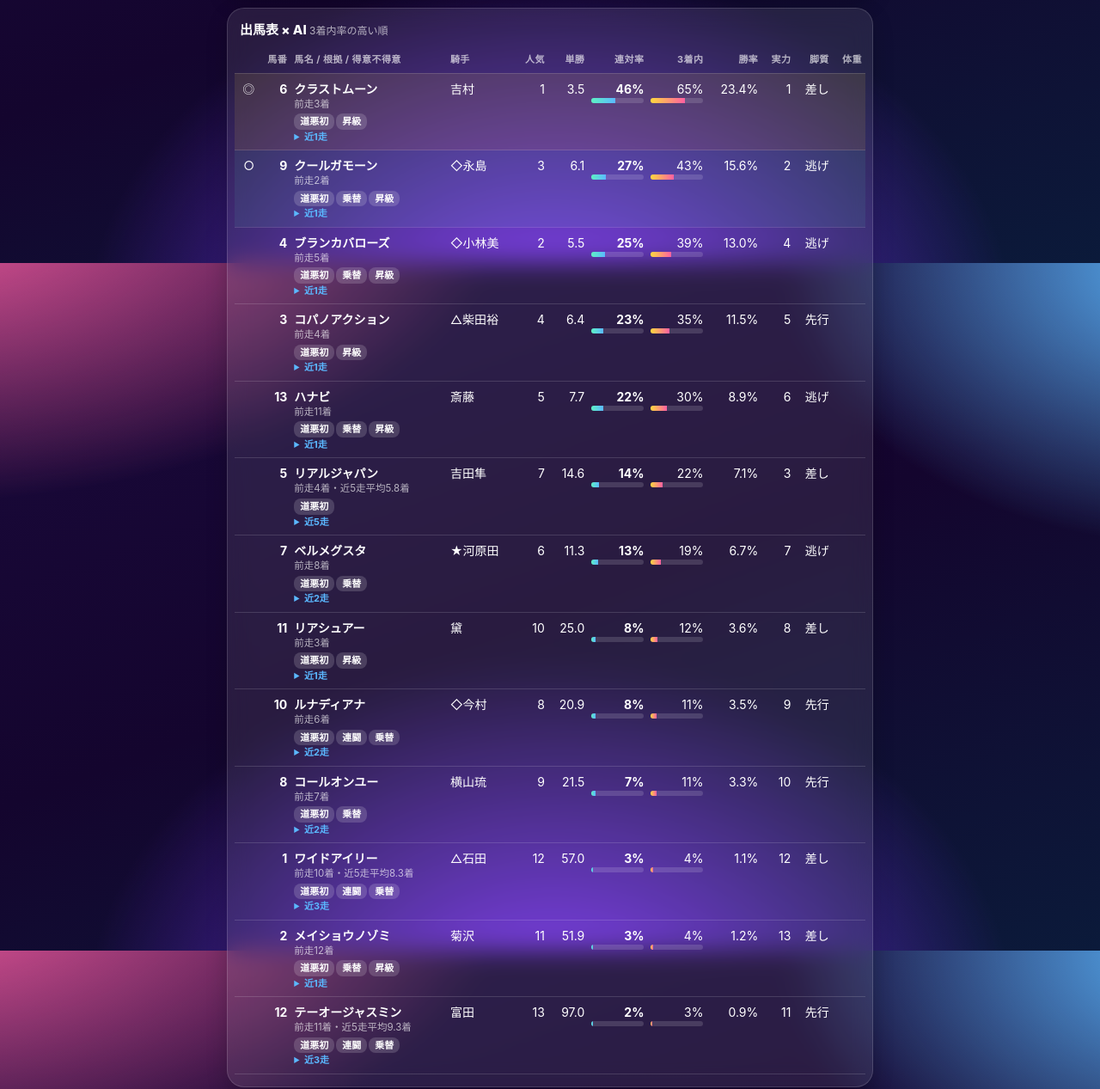
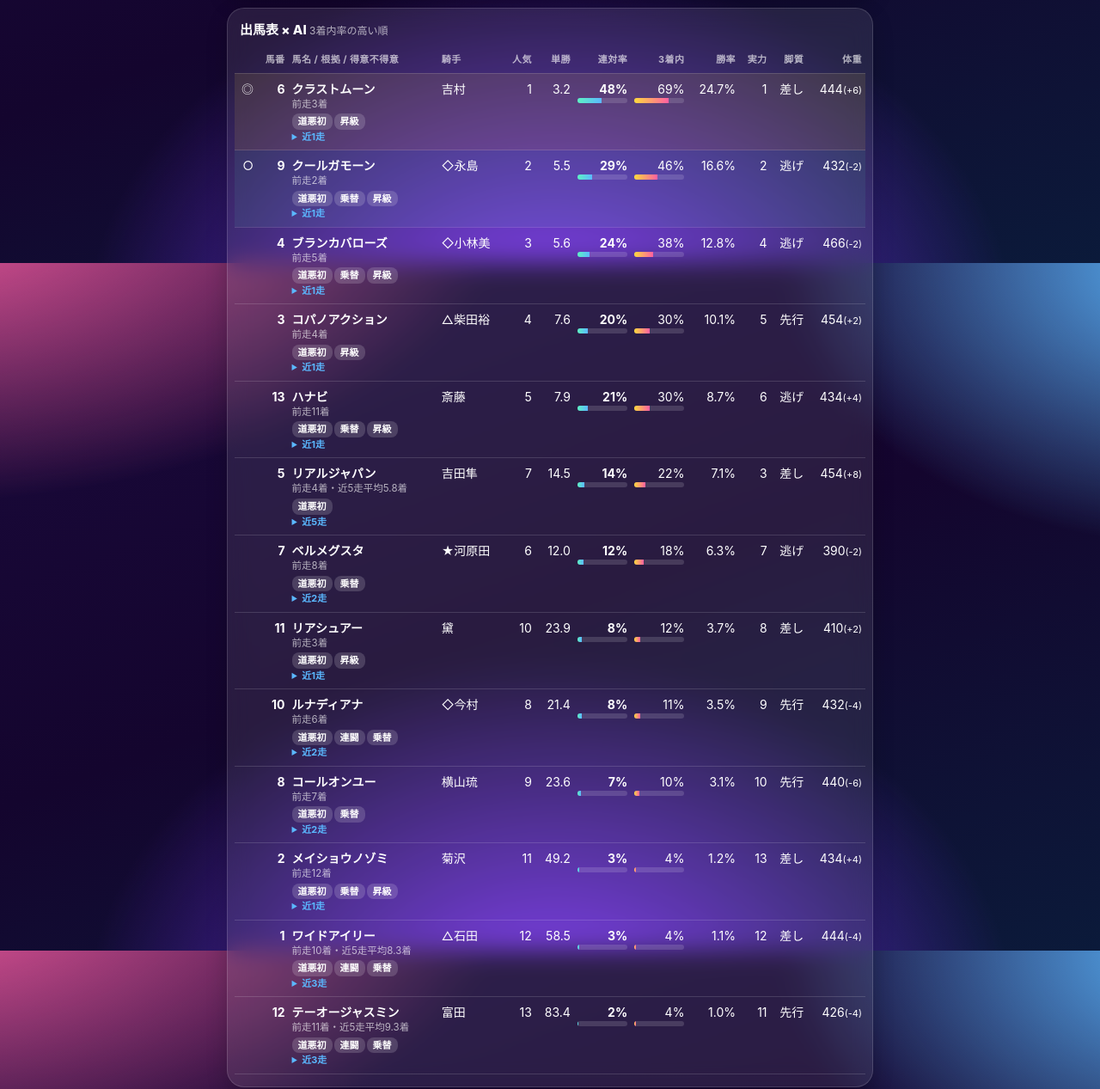
Before and after one commit to shunchan330/keiba-ai, a plain HTML site: page race_202604040401.html in a window 1280 px wide. Shown: the part 1294-2561 px from the top of the page at 86% size. Drawn offline with Linux system fonts and the light colour scheme.

Commit message:
2026-10-25 直前更新

```diff
--- a/race_202604040401.html
+++ b/race_202604040401.html
@@ -70,18 +70,18 @@ background:linear-gradient(135deg,rgba(255,217,61,.32),rgba(255,95,162,.22) 55%,
 
 
 <div class=hero style="margin-top:12px">
-<div class="box axis"><div class=lab>◎ 軸馬(3着内率)</div><div class=nm>6 クラストムーン</div><div class=num>65%</div><div class=mute style="font-size:12px">連対46% 勝率23% ・単勝3.5</div><div style="margin-top:4px"><span class="tag ">道悪初</span><span class="tag ">昇級</span></div></div>
-<div class="box partner"><div class=lab>○ 連対候補</div><div class=nm>9 クールガモーン</div><div class=num>27%</div><div class=mute style="font-size:12px">3着内43% 勝率16% ・単勝6.1</div><div style="margin-top:4px"><span class="tag ">道悪初</span><span class="tag ">乗替</span><span class="tag ">昇級</span></div></div>
+<div class="box axis"><div class=lab>◎ 軸馬(3着内率)</div><div class=nm>6 クラストムーン</div><div class=num>69%</div><div class=mute style="font-size:12px">連対48% 勝率25% ・単勝3.2</div><div style="margin-top:4px"><span class="tag ">道悪初</span><span class="tag ">昇級</span></div></div>
+<div class="box partner"><div class=lab>○ 連対候補</div><div class=nm>9 クールガモーン</div><div class=num>29%</div><div class=mute style="font-size:12px">3着内46% 勝率17% ・単勝5.5</div><div style="margin-top:4px"><span class="tag ">道悪初</span><span class="tag ">乗替</span><span class="tag ">昇級</span></div></div>
 </div>
-<div class=mute style="font-size:12px;margin-top:8px">予想 10-25 08:32 / オッズ 08:32</div></div>
-<div class=card><h2>⏱ 直前の再評価</h2><div class="ev warn"><span class=k>馬場</span>馬場 <b class=hl>未発表 → 重</b>。道悪実績: 1 ワイドアイリー道悪初、2 メイショウノゾミ道悪初、3 コパノアクション道悪初、4 ブランカバローズ道悪初、5 リアルジャパン道悪初、6 クラストムーン道悪初、7 ベルメグスタ道悪初、8 コールオンユー道悪初、9 クールガモーン道悪初、10 ルナディアナ道悪初、11 リアシュアー道悪初、12 テーオージャスミン道悪初、13 ハナビ道悪初</div><div class="ev info"><span class=k>馬体重</span>馬体重はまだ未発表(発走50分前ごろ)</div><div class="ev info"><span class=k>オッズ</span>人気の動き: 5 リアルジャパン 4→<b class=hl>7番人気</b>(下がった)、7 ベルメグスタ 10→<b class=hl>6番人気</b>(売れた)</div><div class="ev warn"><span class=k>再評価</span><span class="good">◎</span>軸 <b class=hl>6 クラストムーン</b> は変わらず(3着内 81% → <b class=hl>65%</b>)</div><div class="ev info"><span class=k>評価の上下</span>↑ 7 ベルメグスタ(+11pt)、3 コパノアクション(+11pt)  ↓ 6 クラストムーン(-16pt)、9 クールガモーン(-12pt)</div></div>
+<div class=mute style="font-size:12px;margin-top:8px">予想 10-25 09:15 / オッズ 09:15</div></div>
+<div class=card><h2>⏱ 直前の再評価</h2><div class="ev warn"><span class=k>馬場</span>馬場 <b class=hl>未発表 → 重</b>。道悪実績: 1 ワイドアイリー道悪初、2 メイショウノゾミ道悪初、3 コパノアクション道悪初、4 ブランカバローズ道悪初、5 リアルジャパン道悪初、6 クラストムーン道悪初、7 ベルメグスタ道悪初、8 コールオンユー道悪初、9 クールガモーン道悪初、10 ルナディアナ道悪初、11 リアシュアー道悪初、12 テーオージャスミン道悪初、13 ハナビ道悪初</div><div class="ev info"><span class=k>馬体重</span>馬体重はまだ未発表(発走50分前ごろ)</div><div class="ev info"><span class=k>オッズ</span>人気の動き: 5 リアルジャパン 4→<b class=hl>7番人気</b>(下がった)、7 ベルメグスタ 10→<b class=hl>6番人気</b>(売れた)</div><div class="ev warn"><span class=k>再評価</span><span class="good">◎</span>軸 <b class=hl>6 クラストムーン</b> は変わらず(3着内 81% → <b class=hl>69%</b>)</div><div class="ev info"><span class=k>評価の上下</span>↑ 7 ベルメグスタ(+10pt)、4 ブランカバローズ(+10pt)  ↓ 6 クラストムーン(-12pt)、9 クールガモーン(-9pt)</div></div>
 
 <div class="card an"><h2>🧠 AI分析</h2><h3>🎯 軸と相手</h3>
 <ul>
-<li><b class=hl><span class="good">◎</span>軸 6 クラストムーン</b>(3着内65%・連対46%・吉村): 前走3着 / 道悪初 昇級</li>
-<li><b class=hl>○相手 9 クールガモーン</b>(連対27%・3着内43%): 前走2着 / 道悪初 乗替 昇級</li>
-<li><span class="mk third">▲4</span> ブランカバローズ(3着内39%・実力4位): 前走5着</li>
-<li><span class="mk fourth">△3</span> コパノアクション(3着内35%・実力5位): 前走4着</li>
+<li><b class=hl><span class="good">◎</span>軸 6 クラストムーン</b>(3着内69%・連対48%・吉村): 前走3着 / 道悪初 昇級</li>
+<li><b class=hl>○相手 9 クールガモーン</b>(連対29%・3着内46%): 前走2着 / 道悪初 乗替 昇級</li>
+<li><span class="mk third">▲4</span> ブランカバローズ(3着内38%・実力4位): 前走5着</li>
+<li><span class="mk fourth">△3</span> コパノアクション(3着内30%・実力5位): 前走4着</li>
 <li><span class="mk fourth">△13</span> ハナビ(3着内30%・実力6位): 前走11着</li>
 <li><span class="mk fourth">△5</span> リアルジャパン(3着内22%・実力3位): 前走4着・近5走平均5.8着</li>
 </ul>
@@ -103,119 +103,119 @@ background:linear-gradient(135deg,rgba(255,217,61,.32),rgba(255,95,162,.22) 55%,
 <td>◎</td><td><b>6</b></td>
 <td class=l><b>クラストムーン</b><div class=reason>前走3着</div><div><span class="tag ">道悪初</span><span class="tag ">昇級</span></div>
 <details><summary style="font-size:11px">近1走</summary><div class=reason>26-10-12 京都2歳新馬 芝1200 12頭 <b>3着</b>(1人) 通過7-6 上り33.8<br></div></details></td>
-<td class=l>吉村</td><td>1</td><td>3.5</td>
-<td><b>46%</b><div class=bar><i style="width:46%"></i></div></td>
-<td>65%<div class="bar p"><i style="width:65%"></i></div></td>
-<td>23.4%</td><td>1</td><td>差し</td>
-<td></td>
+<td class=l>吉村</td><td>1</td><td>3.2</td>
+<td><b>48%</b><div class=bar><i style="width:48%"></i></div></td>
+<td>69%<div class="bar p"><i style="width:69%"></i></div></td>
+<td>24.7%</td><td>1</td><td>差し</td>
+<td>444<span style="font-size:11px">(+6)</span></td>
 </tr><tr class=" partner">
 <td>○</td><td><b>9</b></td>
 <td class=l><b>クールガモーン</b><div class=reason>前走2着</div><div><span class="tag ">道悪初</span><span class="tag ">乗替</span><span class="tag ">昇級</span></div>
 <details><summary style="font-size:11px">近1走</summary><div class=reason>26-10-12 京都2歳新馬 芝1200 12頭 <b>2着</b>(4人) 通過1-1 上り34.3<br></div></details></td>
-<td class=l>◇永島</td><td>3</td><td>6.1</td>
-<td><b>27%</b><div class=bar><i style="width:27%"></i></div></td>
-<td>43%<div class="bar p"><i style="width:43%"></i></div></td>
-<td>15.6%</td><td>2</td><td>逃げ</td>
-<td></td>
+<td class=l>◇永島</td><td>2</td><td>5.5</td>
+<td><b>29%</b><div class=bar><i style="width:29%"></i></div></td>
+<td>46%<div class="bar p"><i style="width:46%"></i></div></td>
+<td>16.6%</td><td>2</td><td>逃げ</td>
+<td>432<span style="font-size:11px">(-2)</span></td>
 </tr><tr class="">
 <td></td><td><b>4</b></td>
 <td class=l><b>ブランカバローズ</b><div class=reason>前走5着</div><div><span class="tag ">道悪初</span><span class="tag ">乗替</span><span class="tag ">昇級</span></div>
 <details><summary style="font-size:11px">近1走</summary><div class=reason>26-09-27 中山2歳新馬 芝1200 15頭 <b>5着</b>(6人) 通過1-1 上り36.7<br></div></details></td>
-<td class=l>◇小林美</td><td>2</td><td>5.5</td>
-<td><b>25%</b><div class=bar><i style="width:25%"></i></div></td>
-<td>39%<div class="bar p"><i style="width:39%"></i></div></td>
-<td>13.0%</td><td>4</td><td>逃げ</td>
-<td></td>
+<td class=l>◇小林美</td><td>3</td><td>5.6</td>
+<td><b>24%</b><div class=bar><i style="width:24%"></i></div></td>
+<td>38%<div class="bar p"><i style="width:38%"></i></div></td>
+<td>12.8%</td><td>4</td><td>逃げ</td>
+<td>466<span style="font-size:11px">(-2)</span></td>
 </tr><tr class="">
 <td></td><td><b>3</b></td>
 <td class=l><b>コパノアクション</b><div class=reason>前走4着</div><div><span class="tag ">道悪初</span><span class="tag ">昇級</span></div>
 <details><summary style="font-size:11px">近1走</summary><div class=reason>26-10-12 京都2歳新馬 芝1200 12頭 <b>4着</b>(10人) 通過6-4 上り34.0<br></div></details></td>
-<td class=l>△柴田裕</td><td>4</td><td>6.4</td>
-<td><b>23%</b><div class=bar><i style="width:23%"></i></div></td>
-<td>35%<div class="bar p"><i style="width:35%"></i></div></td>
-<td>11.5%</td><td>5</td><td>先行</td>
-<td></td>
+<td class=l>△柴田裕</td><td>4</td><td>7.6</td>
+<td><b>20%</b><div class=bar><i style="width:20%"></i></div></td>
+<td>30%<div class="bar p"><i style="width:30%"></i></div></td>
+<td>10.1%</td><td>5</td><td>先行</td>
+<td>454<span style="font-size:11px">(+2)</span></td>
 </tr><tr class="">
 <td></td><td><b>13</b></td>
 <td class=l><b>ハナビ</b><div class=reason>前走11着</div><div><span class="tag ">道悪初</span><span class="tag ">乗替</span><span class="tag ">昇級</span></div>
 <details><summary style="font-size:11px">近1走</summary><div class=reason>26-09-06 中山2歳新馬 芝1600 15頭 <b>11着</b>(5人) 通過2-2-2 上り37.9<br></div></details></td>
-<td class=l>斎藤</td><td>5</td><td>7.7</td>
-<td><b>22%</b><div class=bar><i style="width:22%"></i></div></td>
+<td class=l>斎藤</td><td>5</td><td>7.9</td>
+<td><b>21%</b><div class=bar><i style="width:21%"></i></div></td>
 <td>30%<div class="bar p"><i style="width:30%"></i></div></td>
-<td>8.9%</td><td>6</td><td>逃げ</td>
-<td></td>
+<td>8.7%</td><td>6</td><td>逃げ</td>
+<td>434<span style="font-size:11px">(+4)</span></td>
 </tr><tr class="">
 <td></td><td><b>5</b></td>
 <td class=l><b>リアルジャパン</b><div class=reason>前走4着・近5走平均5.8着</div><div><span class="tag ">道悪初</span></div>
 <details><summary style="font-size:11px">近5走</summary><div class=reason>26-08-16 札幌2歳未勝利 芝1200 8頭 <b>4着</b>(3人) 通過7-6 上り34.8<br>26-08-08 札幌2歳未勝利 芝1500 13頭 <b>10着</b>(6人) 通過3-2-3 上り37.1<br>26-07-19 函館2歳未勝利 芝1200 8頭 <b>3着</b>(6人) 通過8-7 上り35.8<br>26-07-05 函館2歳未勝利 芝1200 9頭 <b>4着</b>(8人) 通過7-8 上り35.4<br>26-06-21 函館2歳新馬 芝1200 10頭 <b>8着</b>(6人) 通過4-4 上り35.5<br></div></details></td>
-<td class=l>吉田隼</td><td>7</td><td>14.6</td>
+<td class=l>吉田隼</td><td>7</td><td>14.5</td>
 <td><b>14%</b><div class=bar><i style="width:14%"></i></div></td>
 <td>22%<div class="bar p"><i style="width:22%"></i></div></td>
 <td>7.1%</td><td>3</td><td>差し</td>
-<td></td>
+<td>454<span style="font-size:11px">(+8)</span></td>
 </tr><tr class="">
 <td></td><td><b>7</b></td>
 <td class=l><b>ベルメグスタ</b><div class=reason>前走8着</div><div><span class="tag ">道悪初</span><span class="tag ">乗替</span></div>
 <details><summary style="font-size:11px">近2走</summary><div class=reason>26-09-26 阪神2歳未勝利 芝1400 15頭 <b>8着</b>(12人) 通過2-2 上り36.0<br>26-09-05 阪神2歳新馬 芝1400 12頭 <b>5着</b>(11人) 通過2-2 上り35.2<br></div></details></td>
-<td class=l>★河原田</td><td>6</td><td>11.3</td>
-<td><b>13%</b><div class=bar><i style="width:13%"></i></div></td>
-<td>19%<div class="bar p"><i style="width:19%"></i></div></td>
-<td>6.7%</td><td>7</td><td>逃げ</td>
-<td></td>
+<td class=l>★河原田</td><td>6</td><td>12.0</td>
+<td><b>12%</b><div class=bar><i style="width:12%"></i></div></td>
+<td>18%<div class="bar p"><i style="width:18%"></i></div></td>
+<td>6.3%</td><td>7</td><td>逃げ</td>
+<td>390<span style="font-size:11px">(-2)</span></td>
 </tr><tr class="">
 <td></td><td><b>11</b></td>
 <td class=l><b>リアシュアー</b><div class=reason>前走3着</div><div><span class="tag ">道悪初</span><span class="tag ">昇級</span></div>
 <details><summary style="font-size:11px">近1走</summary><div class=reason>26-10-03 東京2歳新馬 芝1400 18頭 <b>3着</b>(16人) 通過7-8 上り34.2<br></div></details></td>
-<td class=l>黛</td><td>10</td><td>25.0</td>
+<td class=l>黛</td><td>10</td><td>23.9</td>
 <td><b>8%</b><div class=bar><i style="width:8%"></i></div></td>
 <td>12%<div class="bar p"><i style="width:12%"></i></div></td>
-<td>3.6%</td><td>8</td><td>差し</td>
-<td></td>
+<td>3.7%</td><td>8</td><td>差し</td>
+<td>410<span style="font-size:11px">(+2)</span></td>
 </tr><tr class="">
 <td></td><td><b>10</b></td>
 <td class=l><b>ルナディアナ</b><div class=reason>前走6着</div><div><span class="tag ">道悪初</span><span class="tag ">連闘</span><span class="tag ">乗替</span></div>
 <details><summary style="font-size:11px">近2走</summary><div class=reason>26-10-18 新潟2歳未勝利 芝1200 13頭 <b>6着</b>(13人) 通過2-3 上り35.8<br>26-09-05 札幌2歳新馬 芝1500 14頭 <b>12着</b>(12人) 通過1-1-1 上り38.6<br></div></details></td>
-<td class=l>◇今村</td><td>8</td><td>20.9</td>
+<td class=l>◇今村</td><td>8</td><td>21.4</td>
 <td><b>8%</b><div class=bar><i style="width:8%"></i></div></td>
 <td>11%<div class="bar p"><i style="width:11%"></i></div></td>
 <td>3.5%</td><td>9</td><td>先行</td>
-<td></td>
+<td>432<span style="font-size:11px">(-4)</span></td>
 </tr><tr class="">
 <td></td><td><b>8</b></td>
 <td class=l><b>コールオンユー</b><div class=reason>前走7着</div><div><span class="tag ">道悪初</span><span class="tag ">乗替</span></div>
 <details><summary style="font-size:11px">近2走</summary><div class=reason>26-10-12 東京2歳未勝利 芝1400 12頭 <b>7着</b>(10人) 通過3-3 上り34.7<br>26-09-22 中山2歳新馬 芝1600 15頭 <b>12着</b>(11人) 通過2-3-3 上り40.1<br></div></details></td>
-<td class=l>横山琉</td><td>9</td><td>21.5</td>
+<td class=l>横山琉</td><td>9</td><td>23.6</td>
 <td><b>7%</b><div class=bar><i style="width:7%"></i></div></td>
-<td>11%<div class="bar p"><i style="width:11%"></i></div></td>
-<td>3.3%</td><td>10</td><td>先行</td>
-<td></td>
+<td>10%<div class="bar p"><i style="width:10%"></i></div></td>
+<td>3.1%</td><td>10</td><td>先行</td>
+<td>440<span style="font-size:11px">(-6)</span></td>
+</tr><tr class="">
+<td></td><td><b>2</b></td>
+<td class=l><b>メイショウノゾミ</b><div class=reason>前走12着</div><div><span class="tag ">道悪初</span><span class="tag ">乗替</span><span class="tag ">昇級</span></div>
+<details><summary style="font-size:11px">近1走</summary><div class=reason>26-10-11 京都2歳新馬 ダ1400 16頭 <b>12着</b>(13人) 通過12-11 上り39.2<br></div></details></td>
+<td class=l>菊沢</td><td>11</td><td>49.2</td>
+<td><b>3%</b><div class=bar><i style="width:3%"></i></div></td>
+<td>4%<div class="bar p"><i style="width:4%"></i></div></td>
+<td>1.2%</td><td>13</td><td>差し</td>
+<td>434<span style="font-size:11px">(+4)</span></td>
 </tr><tr class="">
 <td></td><td><b>1</b></td>
 <td class=l><b>ワイドアイリー</b><div class=reason>前走10着・近5走平均8.3着</div><div><span class="tag ">道悪初</span><span class="tag ">連闘</span><span class="tag ">乗替</span></div>
 <details><summary style="font-size:11px">近3走</summary><div class=reason>26-10-18 新潟2歳未勝利 芝1200 13頭 <b>10着</b>(11人) 通過9-10 上り35.7<br>26-07-25 中京2歳未勝利 ダ1200 9頭 <b>8着</b>(6人) 通過5-6 上り40.0<br>26-07-04 小倉2歳新馬 芝1200 13頭 <b>7着</b>(10人) 通過4-4 上り36.4<br></div></details></td>
-<td class=l>△石田</td><td>12</td><td>57.0</td>
+<td class=l>△石田</td><td>12</td><td>58.5</td>
 <td><b>3%</b><div class=bar><i style="width:3%"></i></div></td>
 <td>4%<div class="bar p"><i style="width:4%"></i></div></td>
 <td>1.1%</td><td>12</td><td>差し</td>
-<td></td>
-</tr><tr class="">
-<td></td><td><b>2</b></td>
-<td class=l><b>メイショウノゾミ</b><div class=reason>前走12着</div><div><span class="tag ">道悪初</span><span class="tag ">乗替</span><span class="tag ">昇級</span></div>
-<details><summary style="font-size:11px">近1走</summary><div class=reason>26-10-11 京都2歳新馬 ダ1400 16頭 <b>12着</b>(13人) 通過12-11 上り39.2<br></div></details></td>
-<td class=l>菊沢</td><td>11</td><td>51.9</td>
-<td><b>3%</b><div class=bar><i style="width:3%"></i></div></td>
-<td>4%<div class="bar p"><i style="width:4%"></i></div></td>
-<td>1.2%</td><td>13</td><td>差し</td>
-<td></td>
+<td>444<span style="font-size:11px">(-4)</span></td>
 </tr><tr class="">
 <td></td><td><b>12</b></td>
 <td class=l><b>テーオージャスミン</b><div class=reason>前走11着・近5走平均9.3着</div><div><span class="tag ">道悪初</span><span class="tag ">連闘</span><span class="tag ">乗替</span></div>
 <details><summary style="font-size:11px">近3走</summary><div class=reason>26-10-18 新潟2歳未勝利 ダ1200 15頭 <b>11着</b>(9人) 通過1-1 上り40.2<br>26-07-25 中京2歳未勝利 ダ1200 9頭 <b>7着</b>(7人) 通過3-3 上り39.7<br>26-07-04 小倉2歳新馬 芝1200 13頭 <b>10着</b>(8人) 通過3-3 上り37.4<br></div></details></td>
-<td class=l>富田</td><td>13</td><td>97.0</td>
+<td class=l>富田</td><td>13</td><td>83.4</td>
 <td><b>2%</b><div class=bar><i style="width:2%"></i></div></td>
-<td>3%<div class="bar p"><i style="width:3%"></i></div></td>
-<td>0.9%</td><td>11</td><td>先行</td>
-<td></td>
+<td>4%<div class="bar p"><i style="width:4%"></i></div></td>
+<td>1.0%</td><td>11</td><td>先行</td>
+<td>426<span style="font-size:11px">(-4)</span></td>
 </tr>
 </table></div></div>
 
```
Also changed, not shown: day_2026-10-25.html (+2 -2 lines), index.html (+2 -2 lines).
